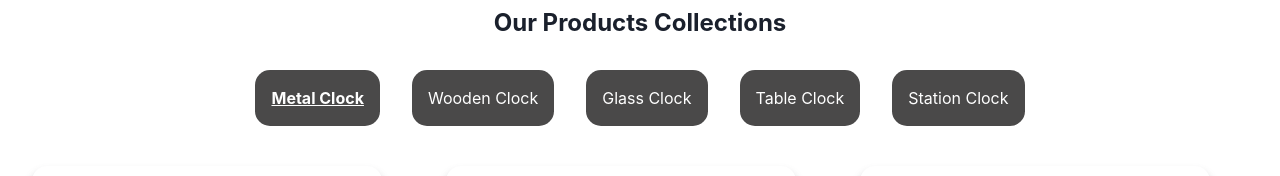
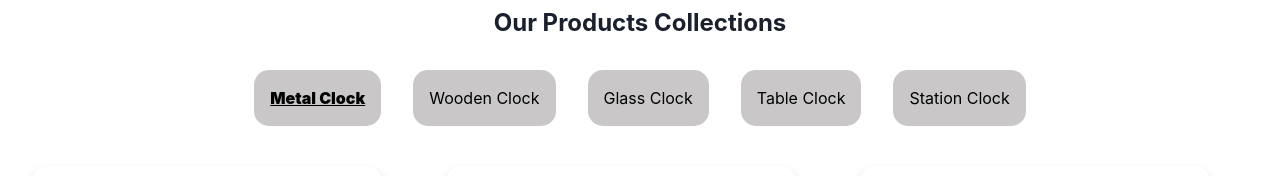
Before and after one commit to jalokkr/Mithila-clocks, a React (Create React App) app: page /products in a window 1280 px wide. Shown: the part 143-319 px from the top of the page. Built offline with nearby package versions, Linux system fonts and the light colour scheme.

Commit message:
making ui changes and color fixes

```diff
--- a/src/Pages/Products.js
+++ b/src/Pages/Products.js
@@ -48,14 +48,14 @@ const Products = () => {
             {categories.map((category) => (
               <Link
                 key={category}
-                bg="#4a4949"
+                bg="#c9c7c7"
                 p="1rem"
                 borderRadius={"15px"}
-                color="white"
+                color="black"
                 textDecorationLine={
                   selectedCategory === category ? "underline" : "none"
                 }
-                fontWeight={selectedCategory === category ? "bold" : ""}
+                fontWeight={selectedCategory === category ? "900" : ""}
                 cursor="pointer"
                 onClick={() =>
                   setSelectedCategory(
```
